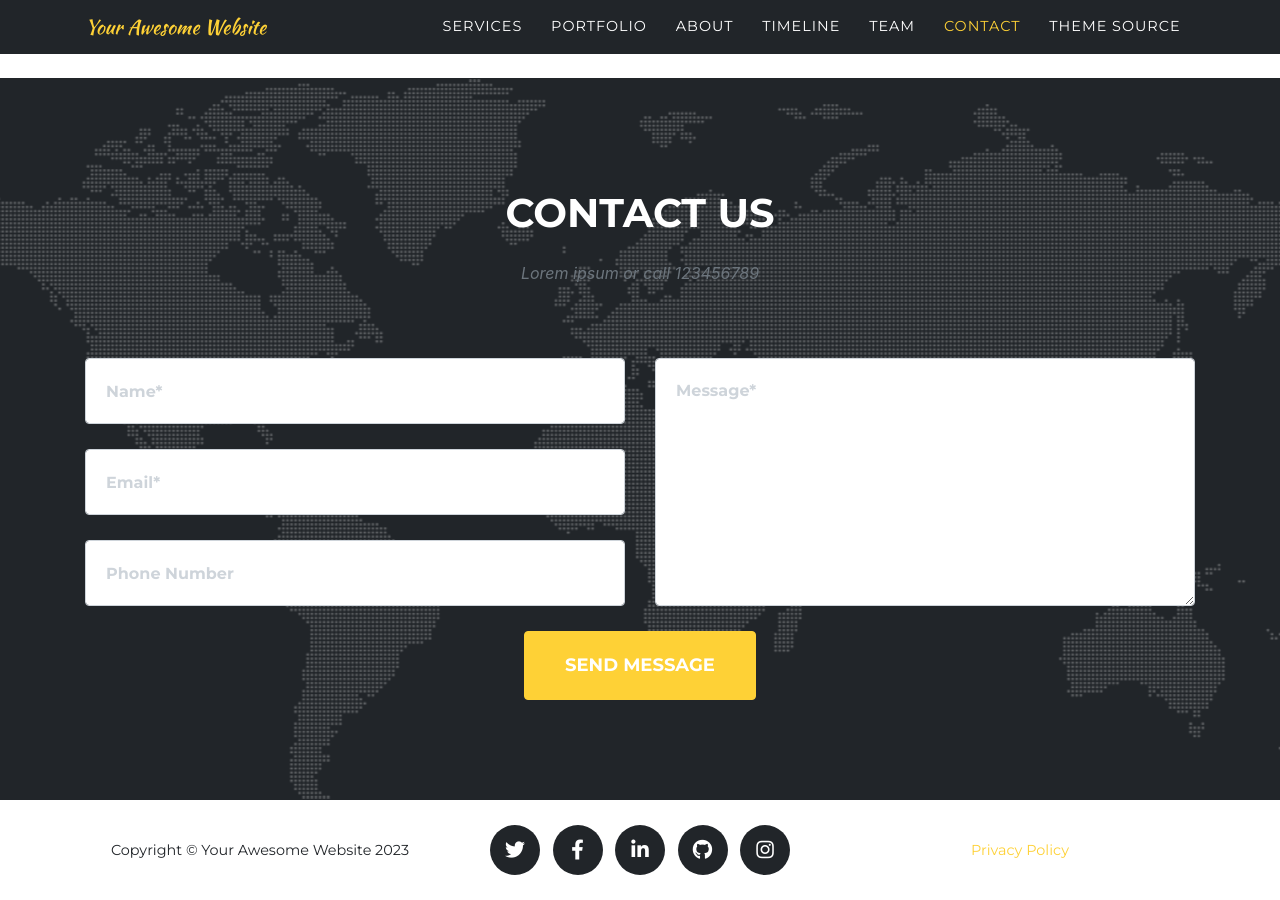
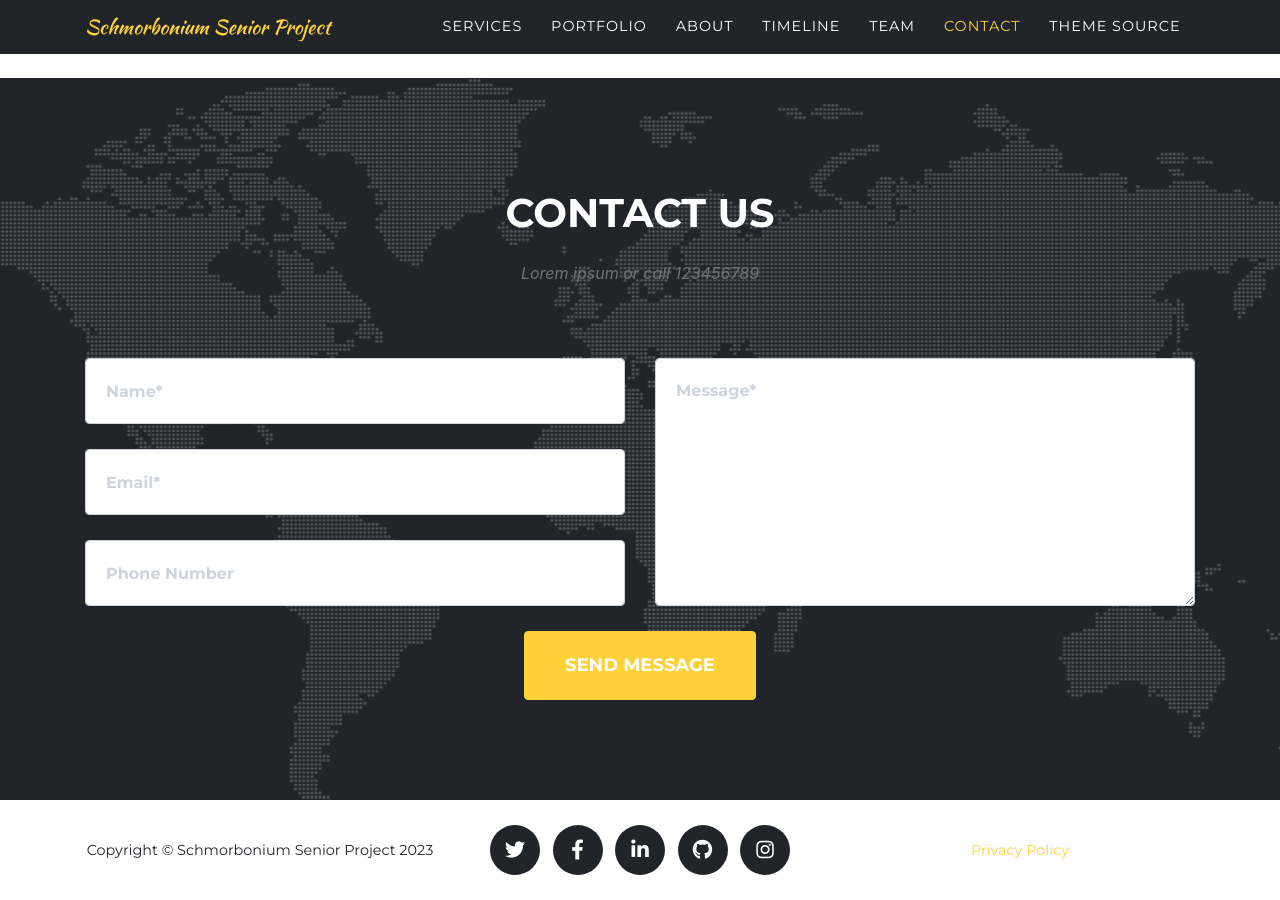
Before and after one commit to Schmorbonium/project-website, a Jekyll site: the page built from index.md, in a window 1280 px wide and 900 px high, scrolled down 5690 px. Built offline with Jekyll 4.4.1, drawn with Linux system fonts in a browser that asks for light colours; some web fonts are replaced.

Commit message:
Add site details to config

```diff
--- a/_config.yml
+++ b/_config.yml
@@ -13,13 +13,13 @@
 
 theme: jekyll-agency
 
-url    : "" # the base hostname & protocol for your site, e.g. http://example.com
-baseurl: "" # the subpath of your site, e.g. /blog
+url    : "schmorbonium.github.io" # the base hostname & protocol for your site, e.g. http://example.com
+baseurl: "project-website" # the subpath of your site, e.g. /blog
 
-title      : Your Awesome Website
+title      : Schmorbonium Senior Project
 email      : your-email@example.com #this is also the email contact forms will go to
-description: "Site description"
-author     : Your Name
+description: "Documenting our efforts to build a thing"
+author     : Daniel Nelson, Isaac Christensen, and Alex Guymon
 # logo:     #optional, defaults to site title
   # path: assets\img\clients\creative-market.jpg
   # height: 60 #height in px, defaults to 52px
```
